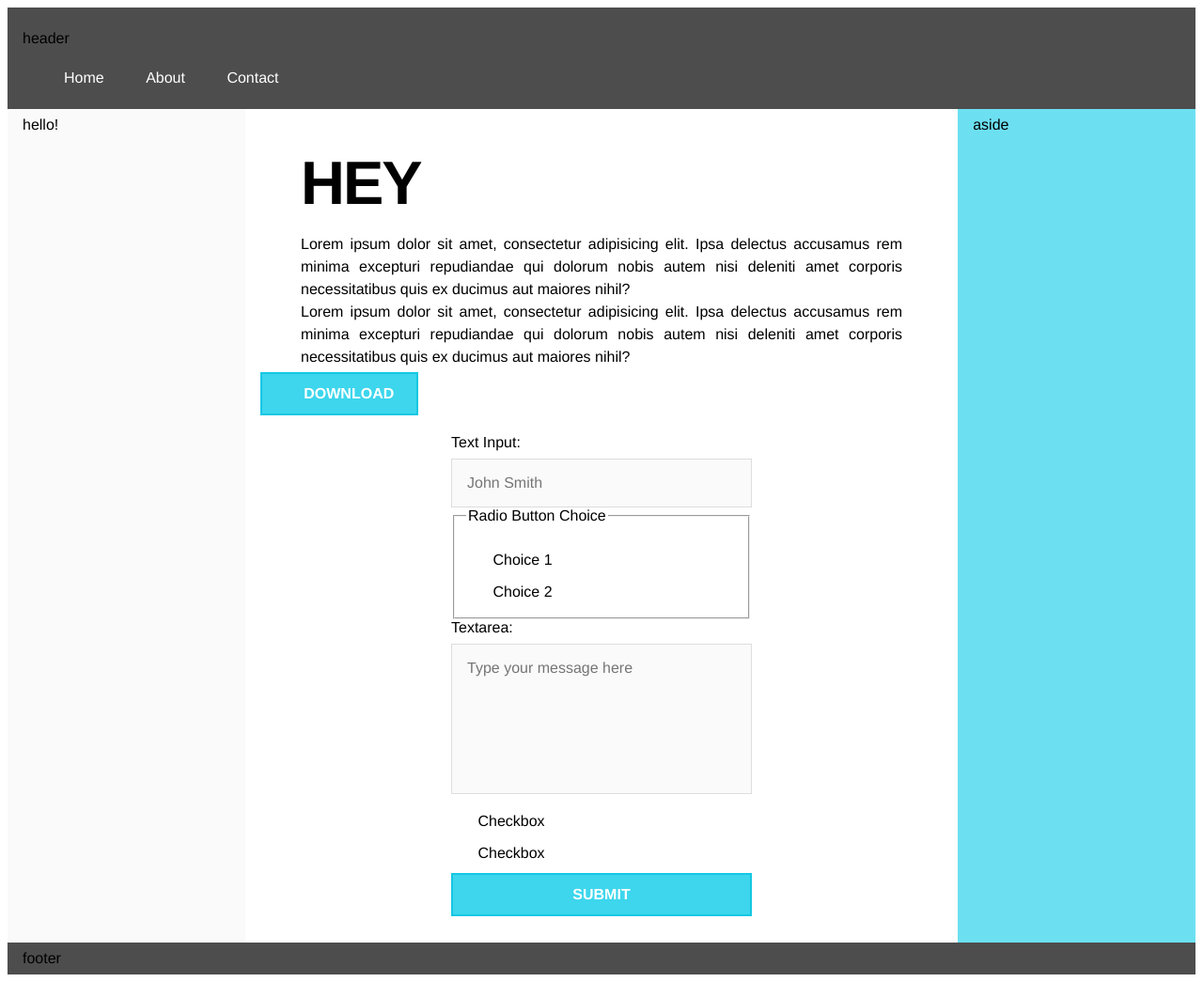
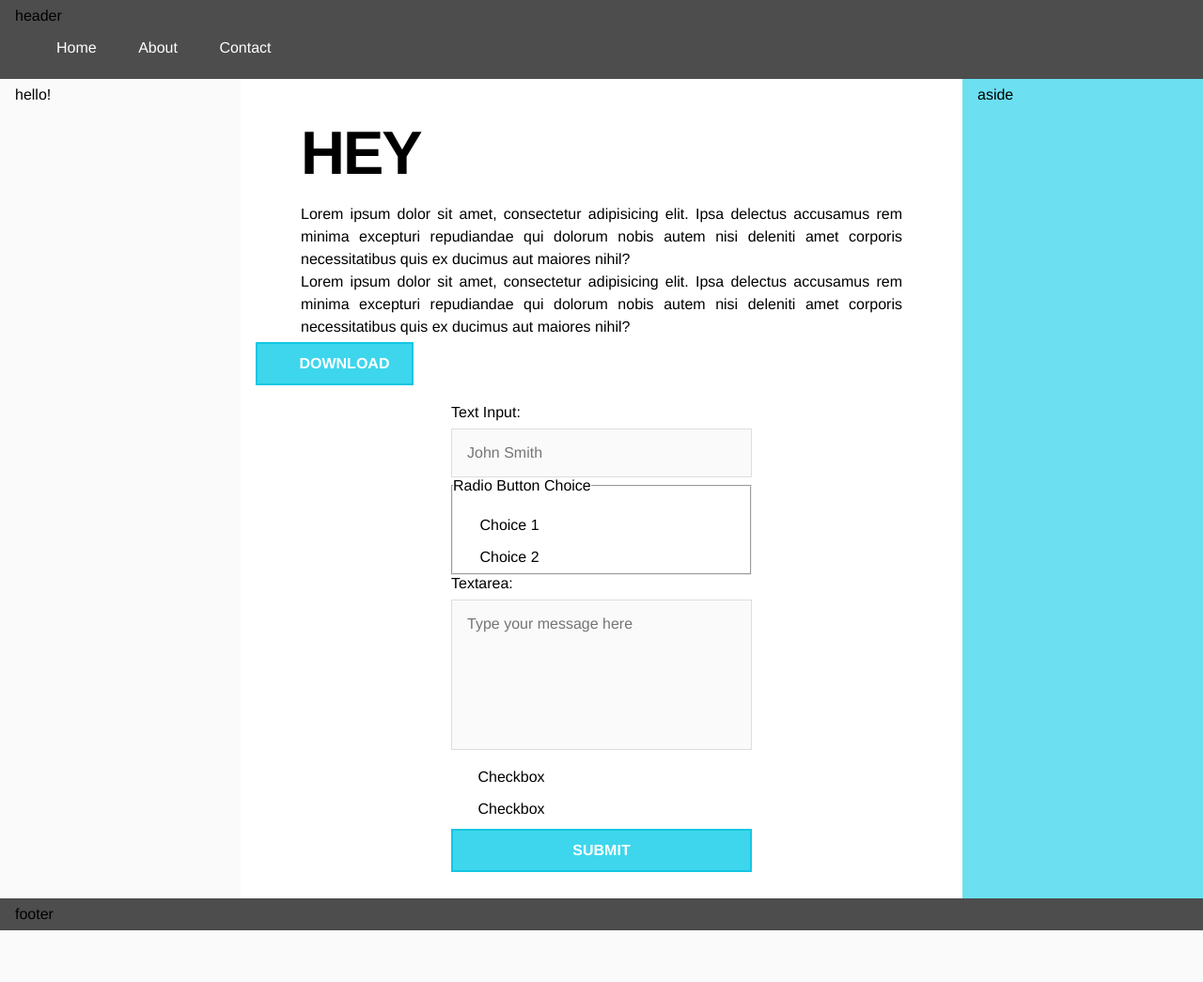
Before and after one commit to AdamBlumMusic/ResponsiveDesign, a PHP site: page / in a window 1280 px wide. Shown: the whole page at 94% size. After the commit the page ends 990 px from the top, so only its background shows below. Run offline with PHP 8.4, Linux system fonts and the light colour scheme; some web fonts are replaced.

Commit message:
Added CSS Reset

```diff
--- a/style/css/global.css
+++ b/style/css/global.css
@@ -1,4 +1,9 @@
 /*		Responsive Design: A Project by Adam Blum		*/
+* {
+  margin: 0;
+  padding: 0;
+  appearance: none; }
+
 /*  Variables  */
 /*  Colors  */
 /*  Font Stacks  */
--- a/style/scss/global.scss
+++ b/style/scss/global.scss
@@ -1,7 +1,13 @@
 /*		Responsive Design: A Project by Adam Blum		*/
 
 
+* {
 
+	margin:  0;
+	padding:  0;
+	appearance:  none;
+
+}
 
 /*  Variables  */
 
```
